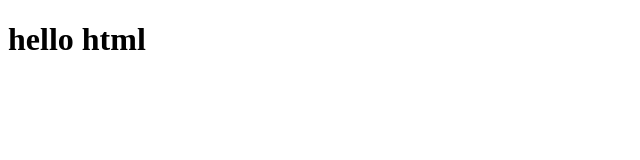
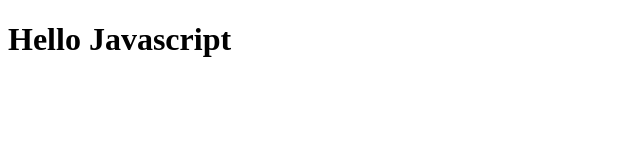
Before and after one commit to ritesh-jadhav/React-brushUp-November-2023, a plain HTML site: page index.html in a window 1280 px wide. Shown: the whole page, without its empty margins (0-640 px from the left). Drawn offline with Linux system fonts and the light colour scheme.

Commit message:
displaying in javascript

```diff
--- a/index.html
+++ b/index.html
@@ -6,8 +6,11 @@
     <title>React</title>
   </head>
   <body>
-    <div id="root">
-      <h1>hello html</h1>
-    </div>
+    <div id="root"></div>
   </body>
+  <script>
+    const element = document.getElementById("root");
+    element.innerHTML = "<h1>Hello Javascript</h1>";
+    document.appendChild(element);
+  </script>
 </html>
```
